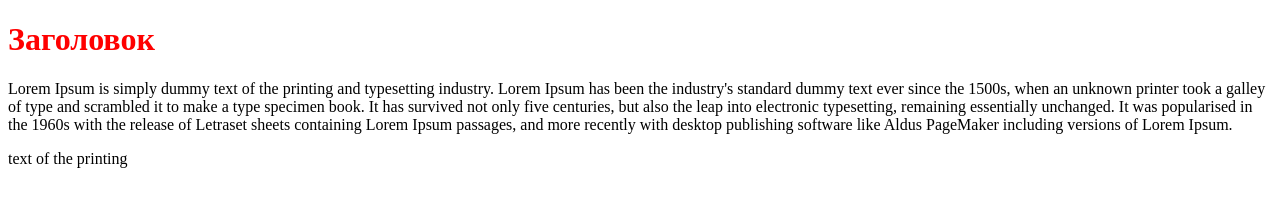
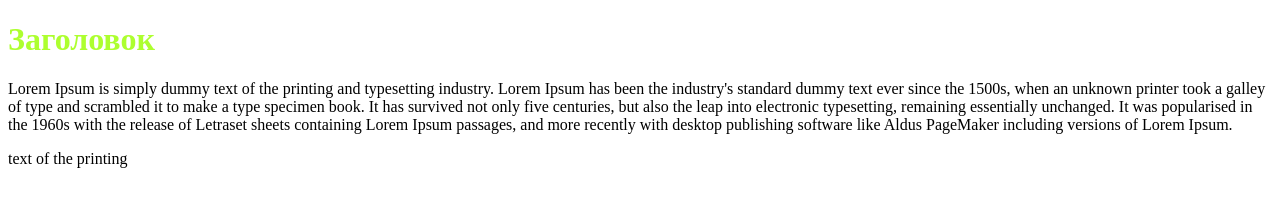
Before and after one commit to alesherby/test, a plain HTML site: page index.html in a window 1280 px wide. Drawn offline with Linux system fonts and the light colour scheme.

Commit message:
changingh1colortogreen

```diff
--- a/style/style.css
+++ b/style/style.css
@@ -1,3 +1,3 @@
 .big {
-    color:red;
+    color:greenyellow;
 }
```
